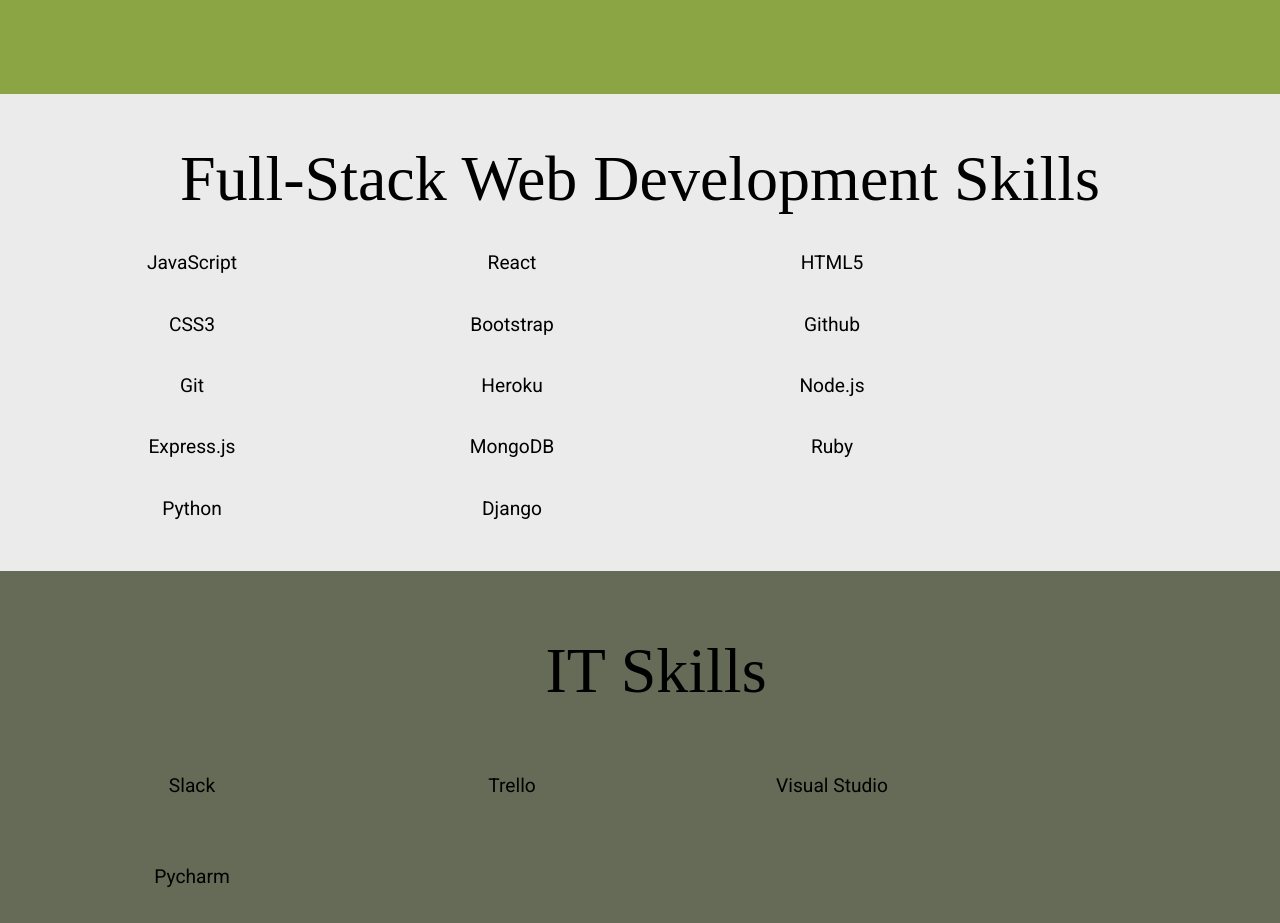
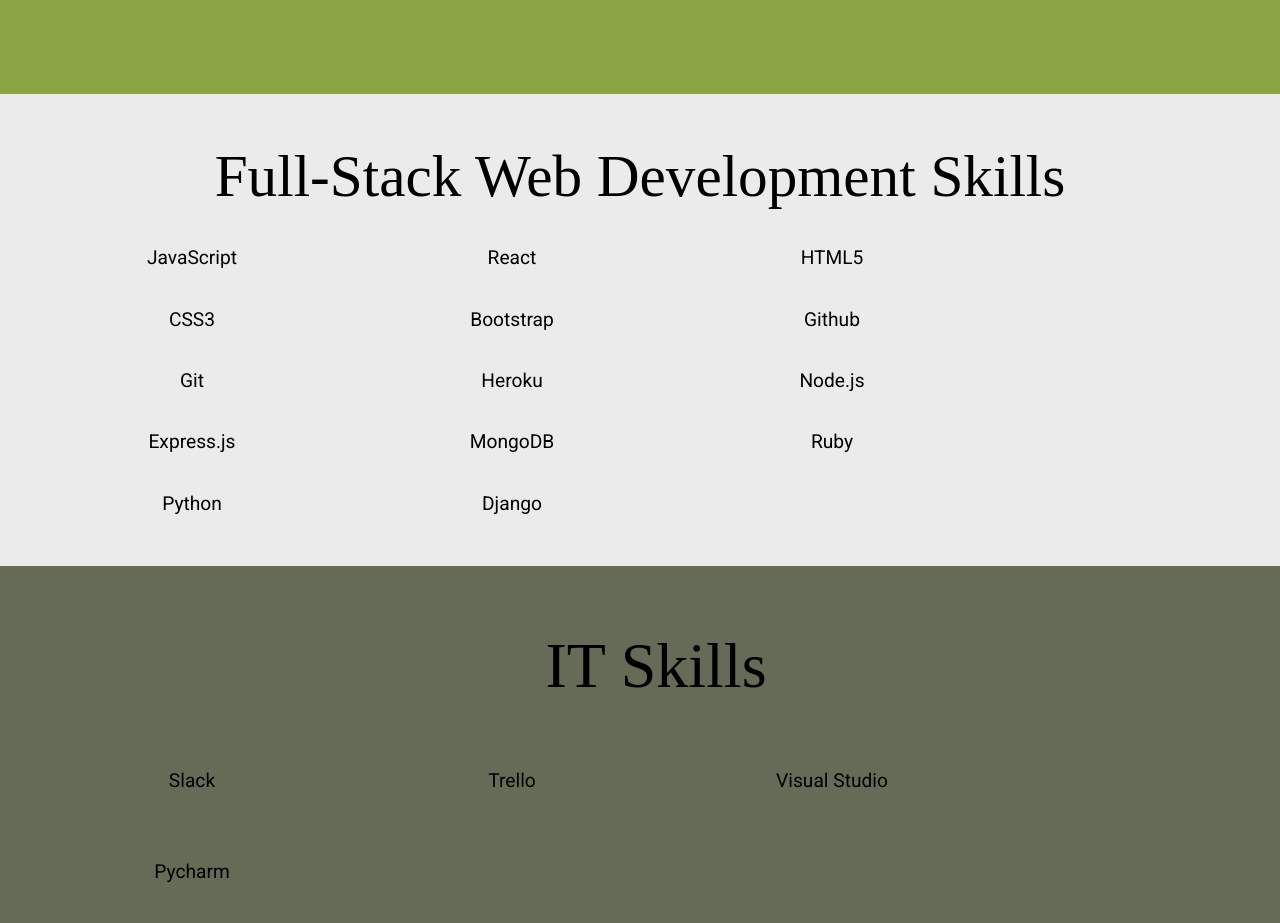
Before and after one commit to albertpai/Portfolio, a React (Create React App) app: page / in a window 1280 px wide. Shown: the part 1746-2669 px from the top of the page. Built offline with nearby package versions, Linux system fonts and the light colour scheme; some icons are missing; a web font is replaced by a local one.

Commit message:
Change the heading size in container4Web.css

```diff
--- a/src/container4Web.css
+++ b/src/container4Web.css
@@ -10,7 +10,7 @@
 
 .container-web h1{
   font-family: Lateef;
-  font-size: 4rem;
+  font-size: 3.7rem;
   font-weight: lighter;
   margin:0;
 }
```
